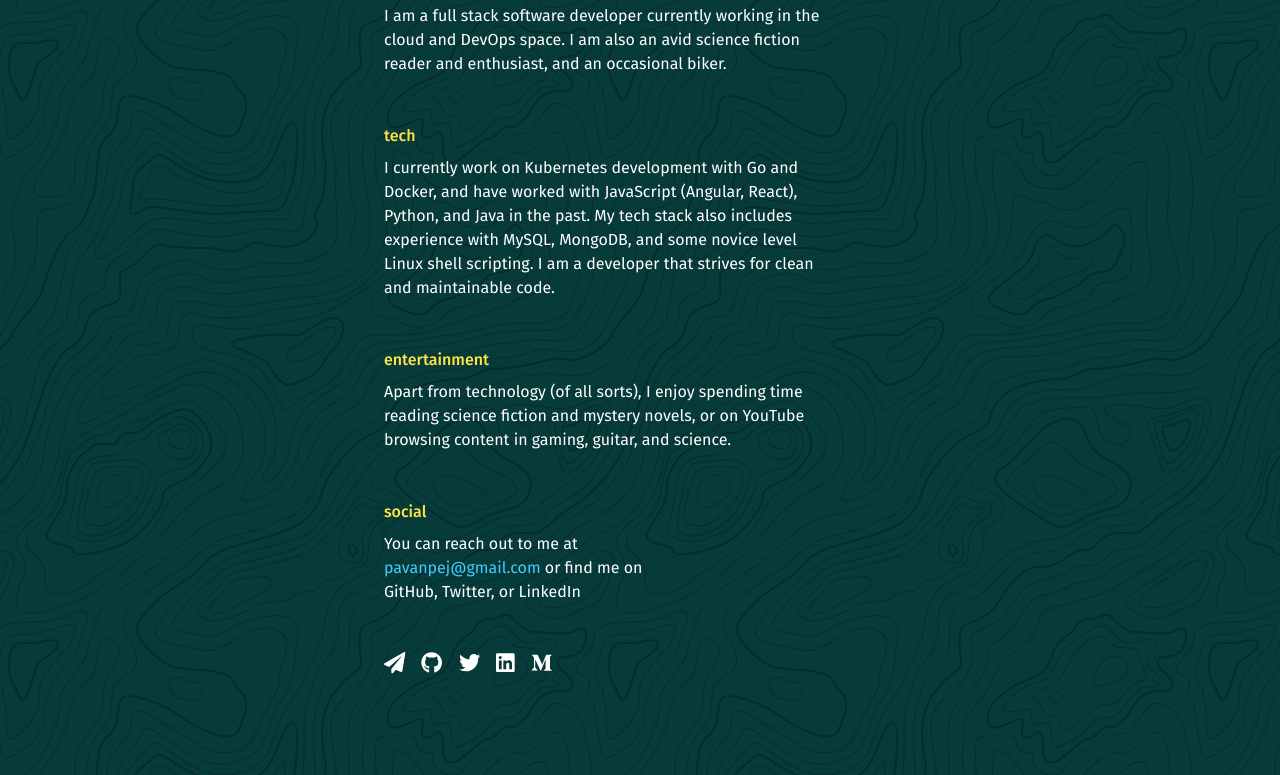
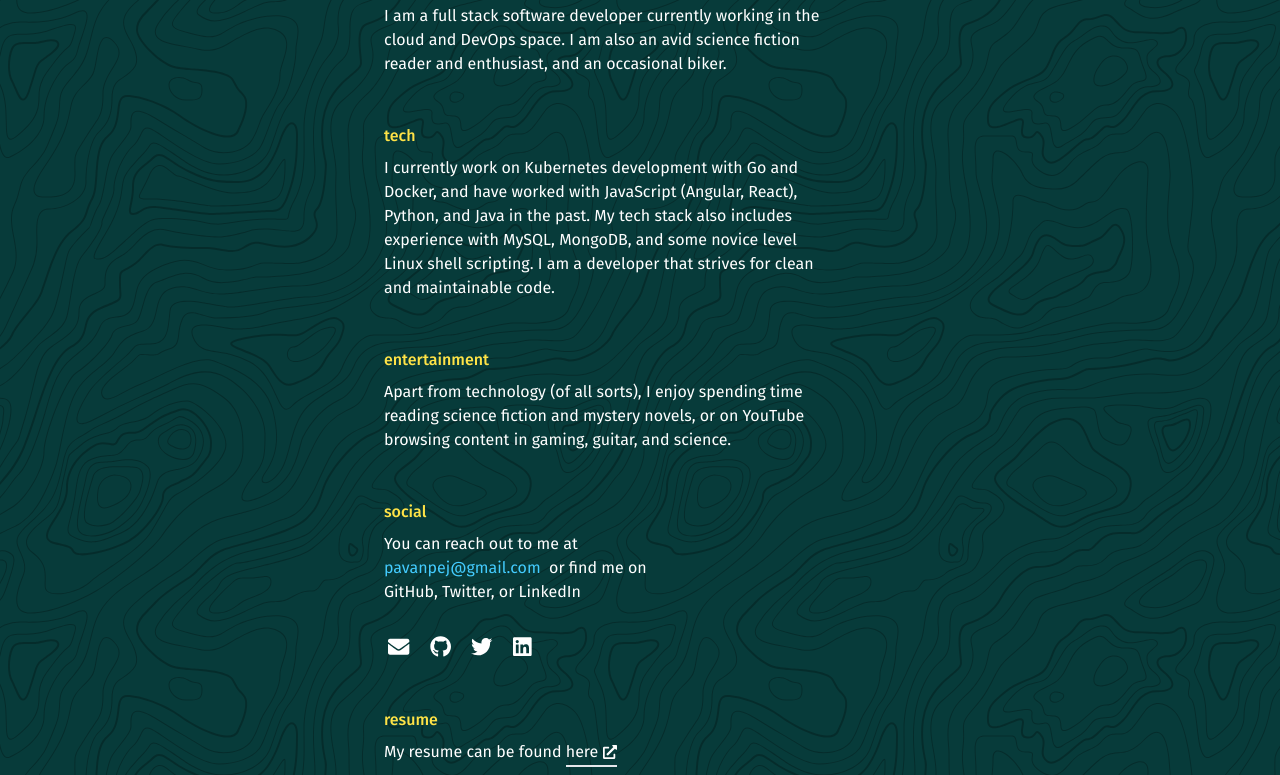
Before and after one commit to pavanpej/pavanpej.github.io, a Gatsby site: page / in a window 1280 px wide. Shown: the part 410-1185 px from the top of the page. Built offline with nearby package versions, Linux system fonts and the light colour scheme; Gatsby itself is replaced by a stand-in of ours; a web font is replaced by a local one.

Commit message:
migrate to Gatsby v3, add resume

```diff
--- a/gatsby-config.js
+++ b/gatsby-config.js
@@ -4,7 +4,7 @@ module.exports = {
     title: `Pavan Rao`,
     description: `The personal website of Pavan Rao.`,
     author: `Pavan Rao (@pavanpej)`,
-    siteUrl: `https://pavanpej.github.io/`,
+    siteUrl: `https://pavanpej.com/`,
     image: `content/assets/favicon-grey.png`,
     social: {
       twitter: `@pavanpej`,
--- a/src/components/social-link.js
+++ b/src/components/social-link.js
@@ -3,16 +3,25 @@ import React from "react"
 
 import { FontAwesomeIcon } from "@fortawesome/react-fontawesome"
 
-const SocialLink = ({ children, href, faIcon, className }) => {
+const SocialLink = ({
+  children,
+  href,
+  faIcon,
+  className,
+  size,
+  isDownloadable,
+}) => {
+  const commonStyles = "hover:text-minion-yellow transition-all "
   return (
     <a
       href={href || ``}
       target="_blank"
       rel="noopener noreferrer"
-      className={className || "hover:text-minion-yellow transition-all"}
+      className={commonStyles + className}
+      download={isDownloadable}
     >
-      {faIcon && <FontAwesomeIcon icon={faIcon} size="lg" />}
-      {children}
+      {children}&nbsp;
+      {faIcon && <FontAwesomeIcon icon={faIcon} size={size || "lg"} />}
     </a>
   )
 }
@@ -22,6 +31,8 @@ SocialLink.propTypes = {
   children: PropTypes.node,
   className: PropTypes.string,
   faIcon: PropTypes.instanceOf(Object),
+  size: PropTypes.string,
+  isDownloadable: PropTypes.bool,
 }
 
 SocialLink.defaultProps = {
--- a/src/pages/index.js
+++ b/src/pages/index.js
@@ -6,11 +6,15 @@ import Layout from "../components/layout"
 import Subheading from "../components/subheading"
 import SocialLink from "../components/social-link"
 
-import { faPaperPlane } from "@fortawesome/free-solid-svg-icons"
+import {
+  // faPaperPlane, // this was not very clear that it's for email
+  faExternalLinkAlt,
+  faEnvelope,
+} from "@fortawesome/free-solid-svg-icons"
 import {
   faGithub,
   faLinkedin,
-  faMediumM,
+  // faMediumM,
   faTwitter,
 } from "@fortawesome/free-brands-svg-icons"
 
@@ -23,7 +27,6 @@ const IndexPage = () => {
             twitter
             linkedin
             github
-            medium
             mail
           }
         }
@@ -31,7 +34,7 @@ const IndexPage = () => {
     }
   `)
 
-  const { twitter, linkedin, github, medium, mail } = site.siteMetadata?.social
+  const { twitter, linkedin, github, mail } = site.siteMetadata?.social
 
   return (
     <Layout>
@@ -82,16 +85,16 @@ const IndexPage = () => {
           You can reach out to me at <br />
           <SocialLink
             href={`mailto:${mail}`}
-            className="text-vivid-blue hover:text-minion-yellow transition-all"
+            className="text-vivid-blue"
           >
             {mail}
           </SocialLink>{" "}
           or find me on <br />
           GitHub, Twitter, or LinkedIn
         </p>
-        <div className="flex space-x-4 mt-12" aria-label="social links">
+        <div className="flex space-x-4 mt-8" aria-label="social links">
           <span aria-label="email">
-            <SocialLink href={`mailto:${mail}`} faIcon={faPaperPlane} />
+            <SocialLink href={`mailto:${mail}`} faIcon={faEnvelope} />
           </span>
           <span aria-label="GitHub">
             <SocialLink
@@ -108,13 +111,32 @@ const IndexPage = () => {
           <span aria-label="LinkedIn">
             <SocialLink href={linkedin} faIcon={faLinkedin} />
           </span>
+          {/* removing Medium until I have some posts
           <span aria-label="Medium">
             <SocialLink
               href={`https://medium.com/${medium}`}
               faIcon={faMediumM}
             />
+          </span> */}
+        </div>
+      </section>
+
+      <section className="my-12" id="resume" aria-label="resume section">
+        <h3 className="font-medium text-minion-yellow mb-2">resume</h3>
+        <p className="max-w-md">
+          My resume can be found&nbsp;
+          <span className="py-1 border-b-2 hover:text-minion-yellow hover:border-minion-yellow transition-all">
+            <SocialLink
+              href={`Pavan_Rao_SDE.pdf`}
+              faIcon={faExternalLinkAlt}
+              size="sm"
+              isDownloadable={false}
+              // if this is `true` then clicking on it will download the file
+            >
+              here
+            </SocialLink>
           </span>
-        </div>
+        </p>
       </section>
     </Layout>
   )
```
Also changed, not shown: gatsby-browser.js (+4 -4 lines), package.json (+21 -21 lines), 3 other files.
